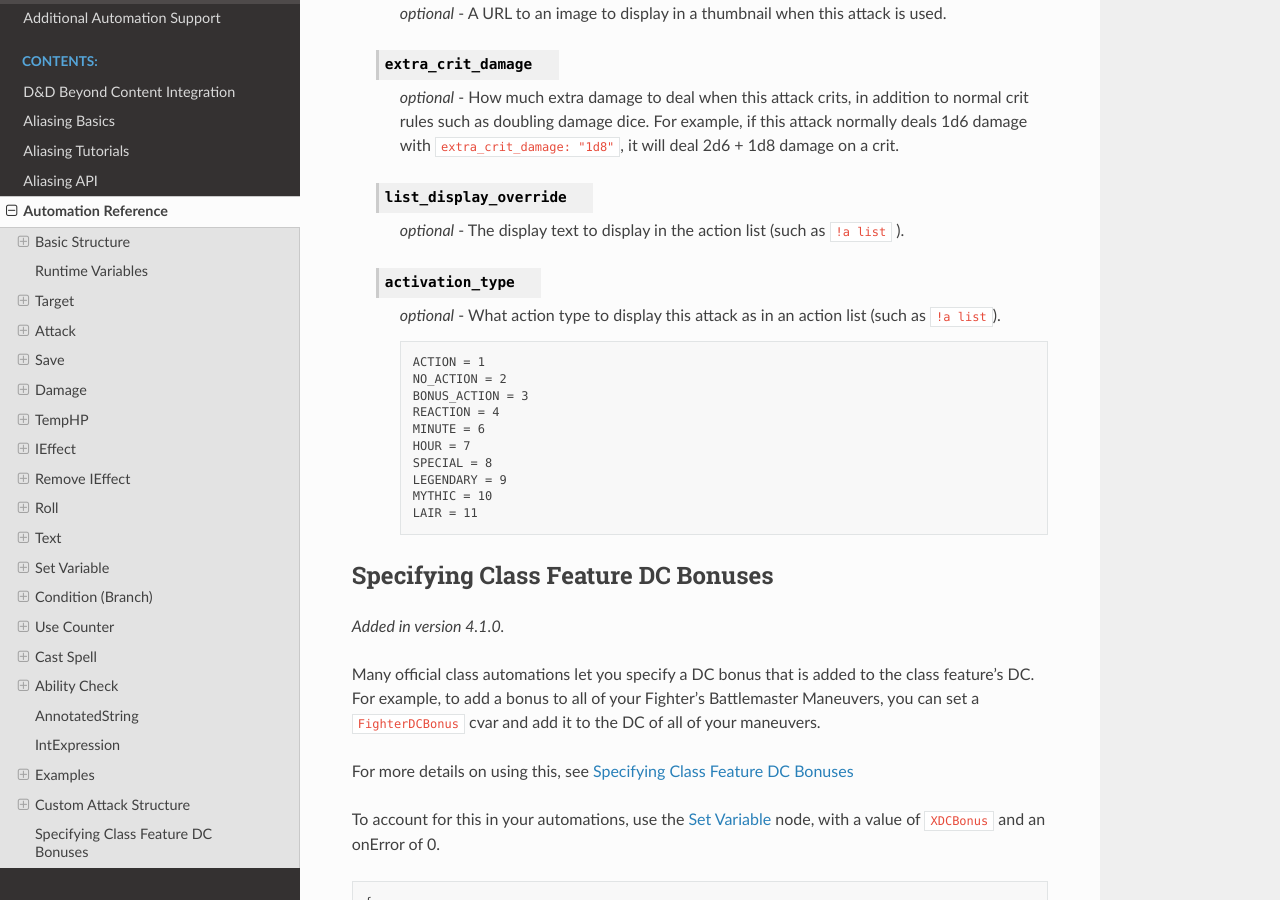
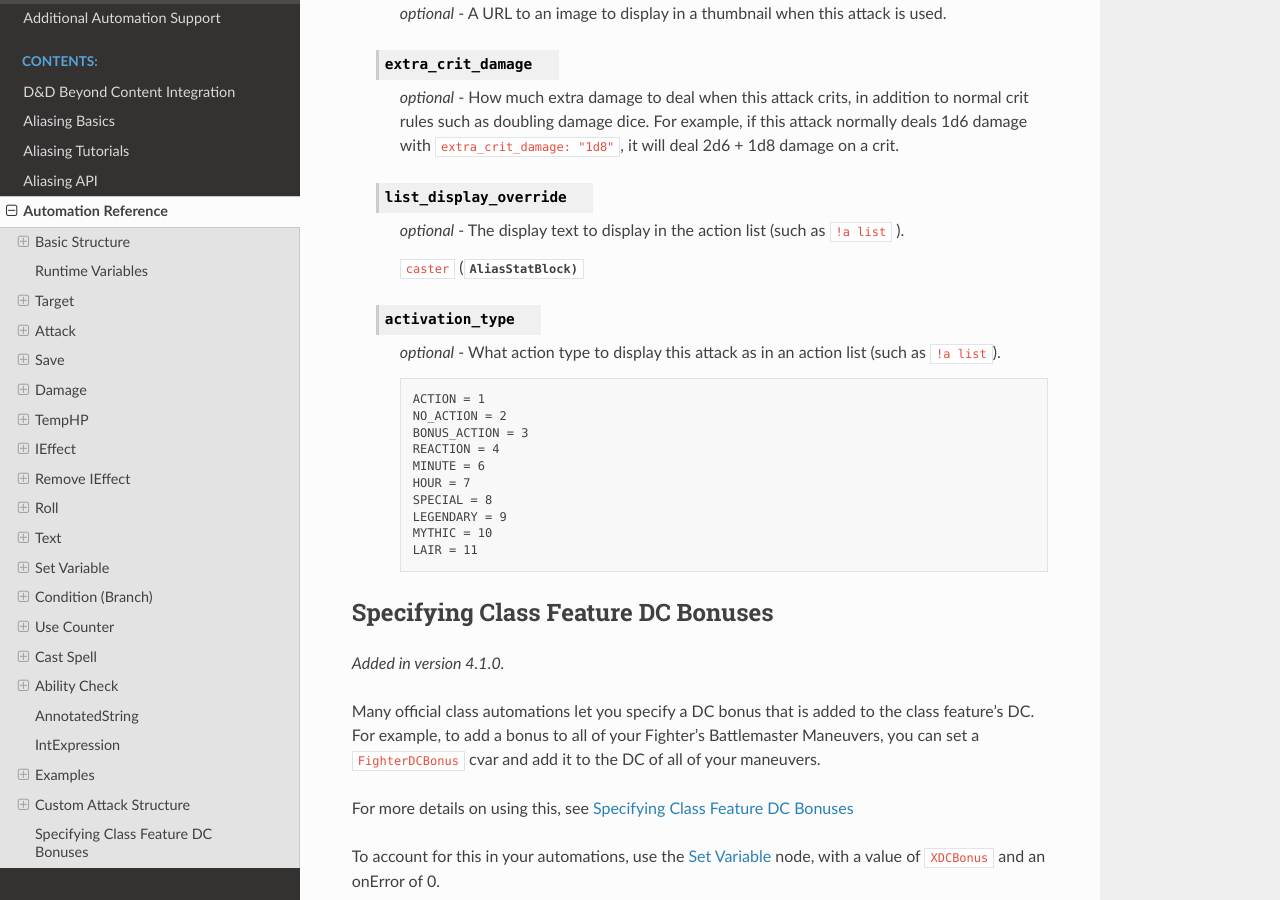
Before and after one commit to avrae/avrae, a Sphinx documentation site: the page built from docs/automation_ref.rst, in a window 1280 px wide and 900 px high, scrolled down 31294 px. Built offline with Sphinx 7.4.7 and the Read the Docs theme 3.1.0, drawn with Linux system fonts in a browser that asks for light colours.

Commit message:
add docs blurb

```diff
--- a/docs/automation_ref.rst
+++ b/docs/automation_ref.rst
@@ -1531,6 +1531,8 @@ Hand-written custom attacks may be written in JSON or YAML and imported using th
 
         *optional* - The display text to display in the action list (such as ``!a list`` ).
 
+        ``caster`` (:class:`~aliasing.api.statblock.AliasStatBlock)`
+
     .. attribute:: activation_type
 
         *optional* - What action type to display this attack as in an action list (such as ``!a list``).
```
